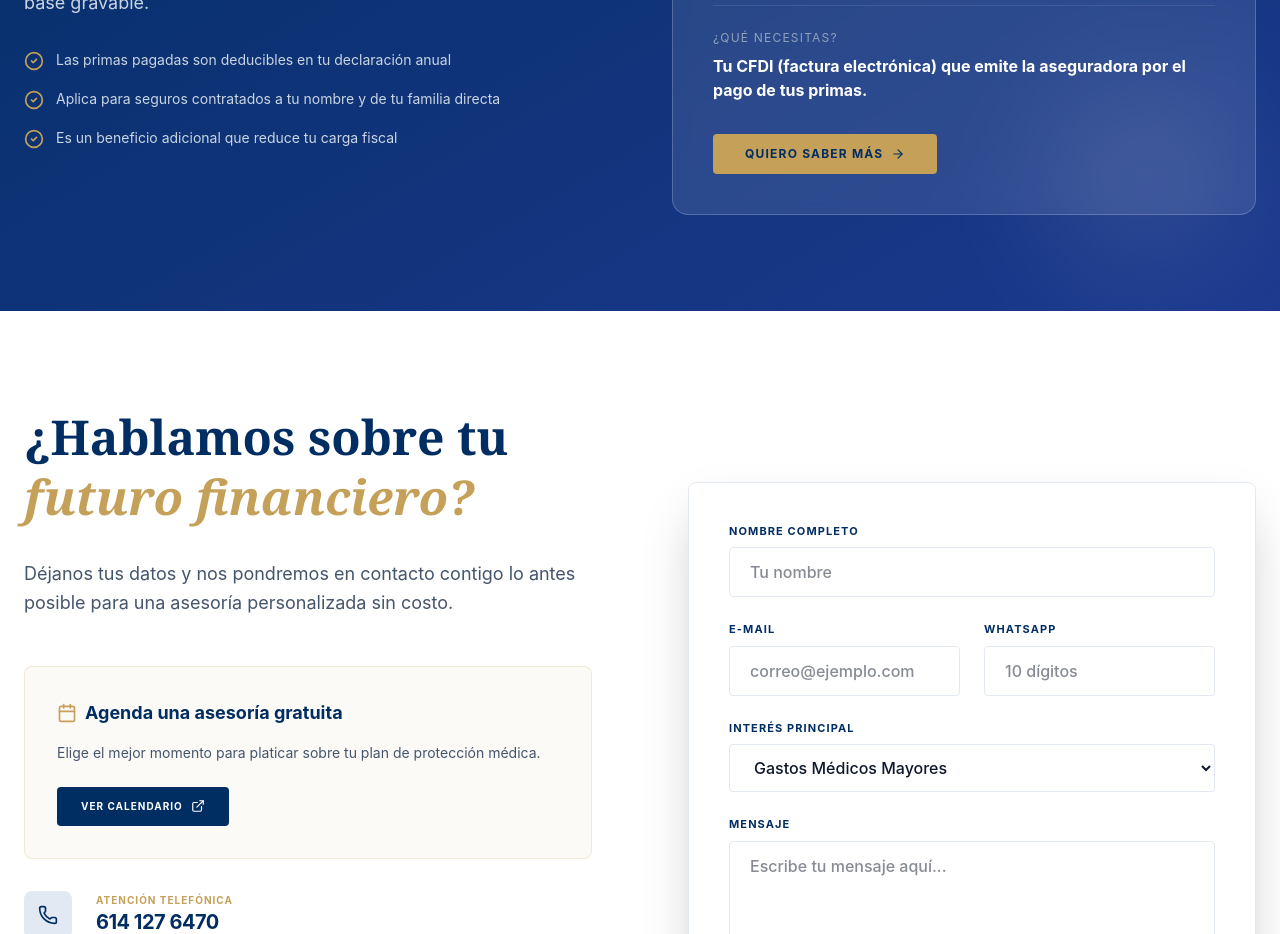
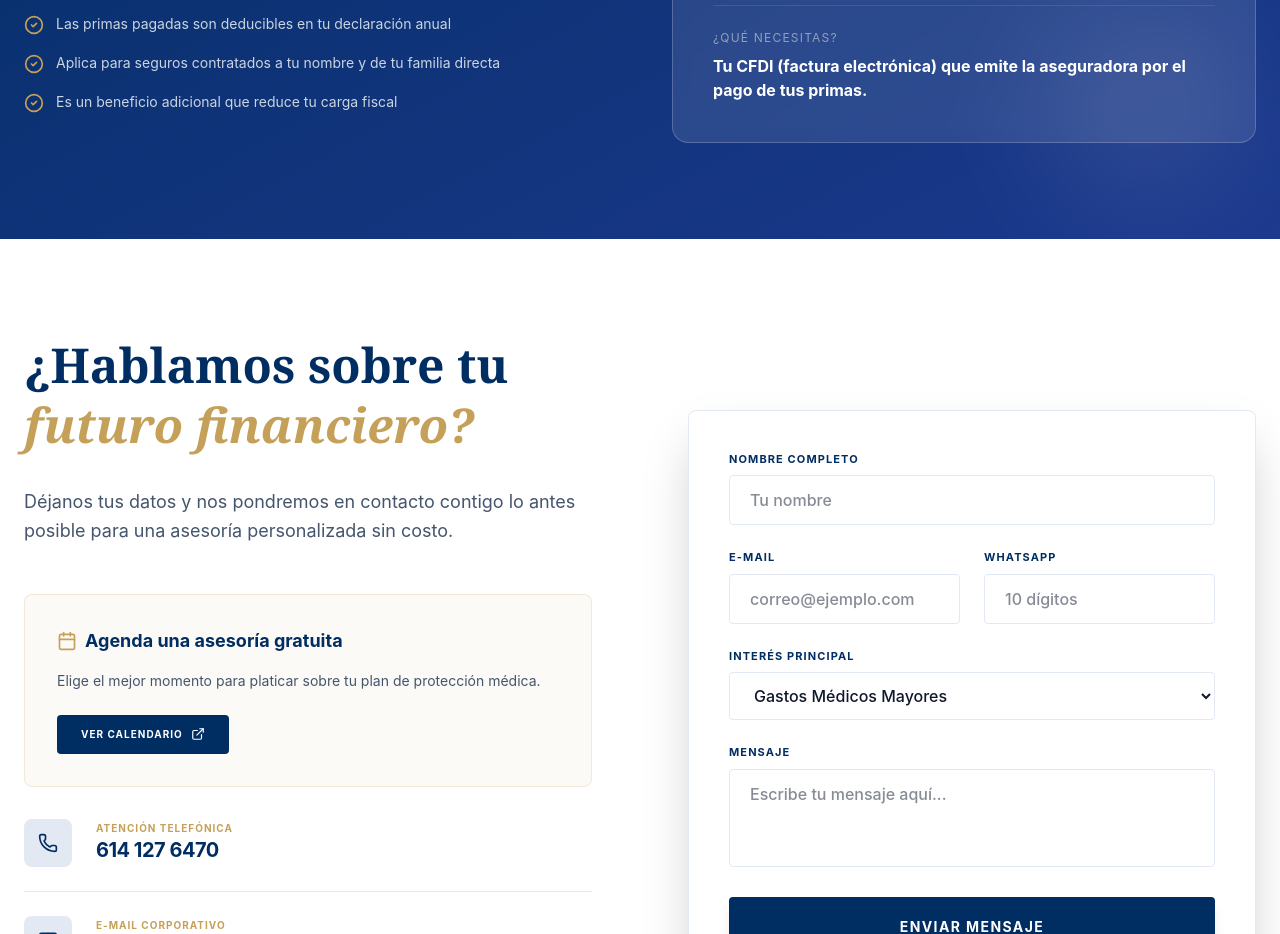
Before and after one commit to Rebeca434/liliana-seguros, a React (Vite) app: page / in a window 1280 px wide. Shown: the part 5060-5994 px from the top of the page. Built offline with nearby package versions, Linux system fonts and the light colour scheme.

Commit message:
remove quiero saber mas

```diff
--- a/src/App.tsx
+++ b/src/App.tsx
@@ -534,9 +534,6 @@ const DeductibilidadSection = () => (
               <p className="text-white font-bold">Tu CFDI (factura electrónica) que emite la aseguradora por el pago de tus primas.</p>
             </div>
           </div>
-          <a href="#contacto" className="mt-8 inline-flex items-center gap-2 bg-gold text-navy px-8 py-3 rounded-[4px] font-bold uppercase tracking-widest text-xs hover:bg-white transition-all">
-            Quiero saber más <ArrowRight size={14} />
-          </a>
         </div>
       </div>
     </div>
```
